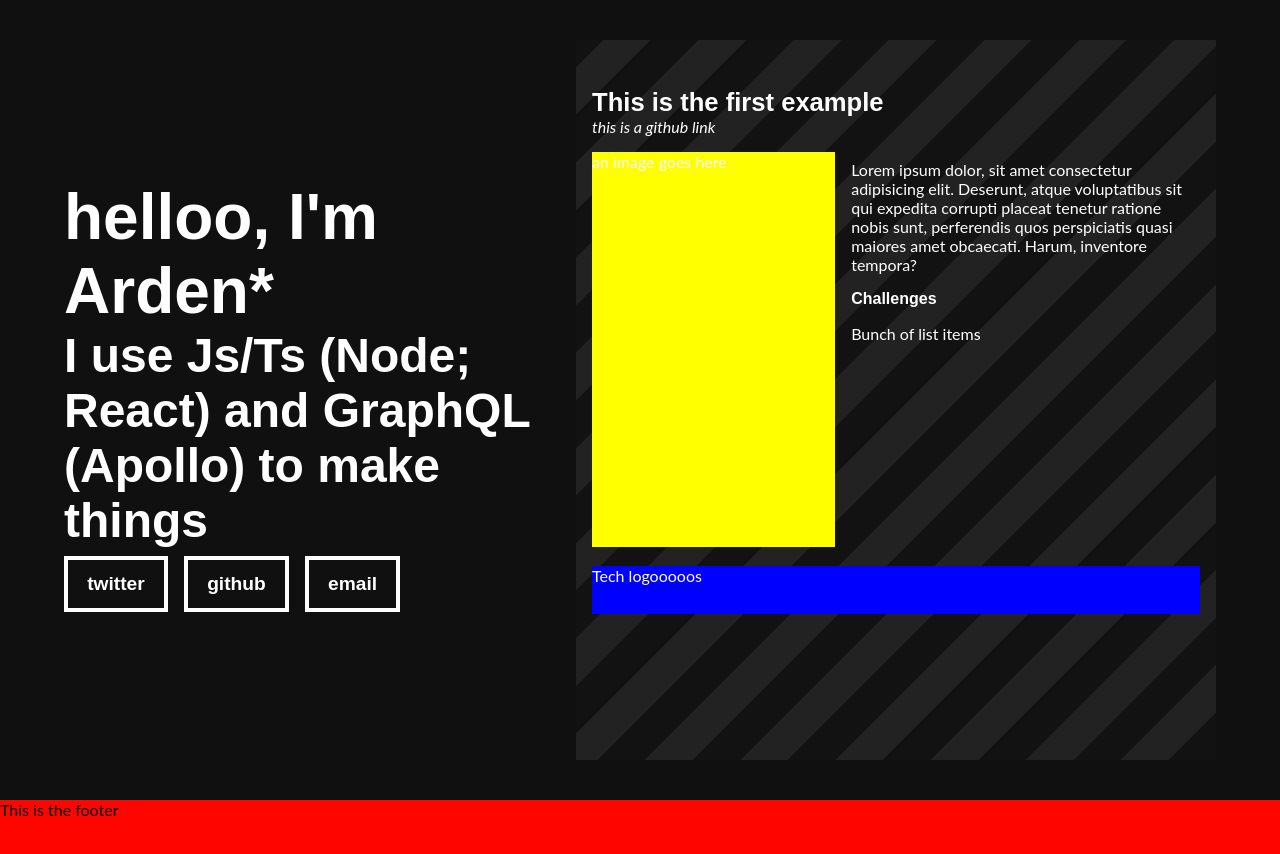
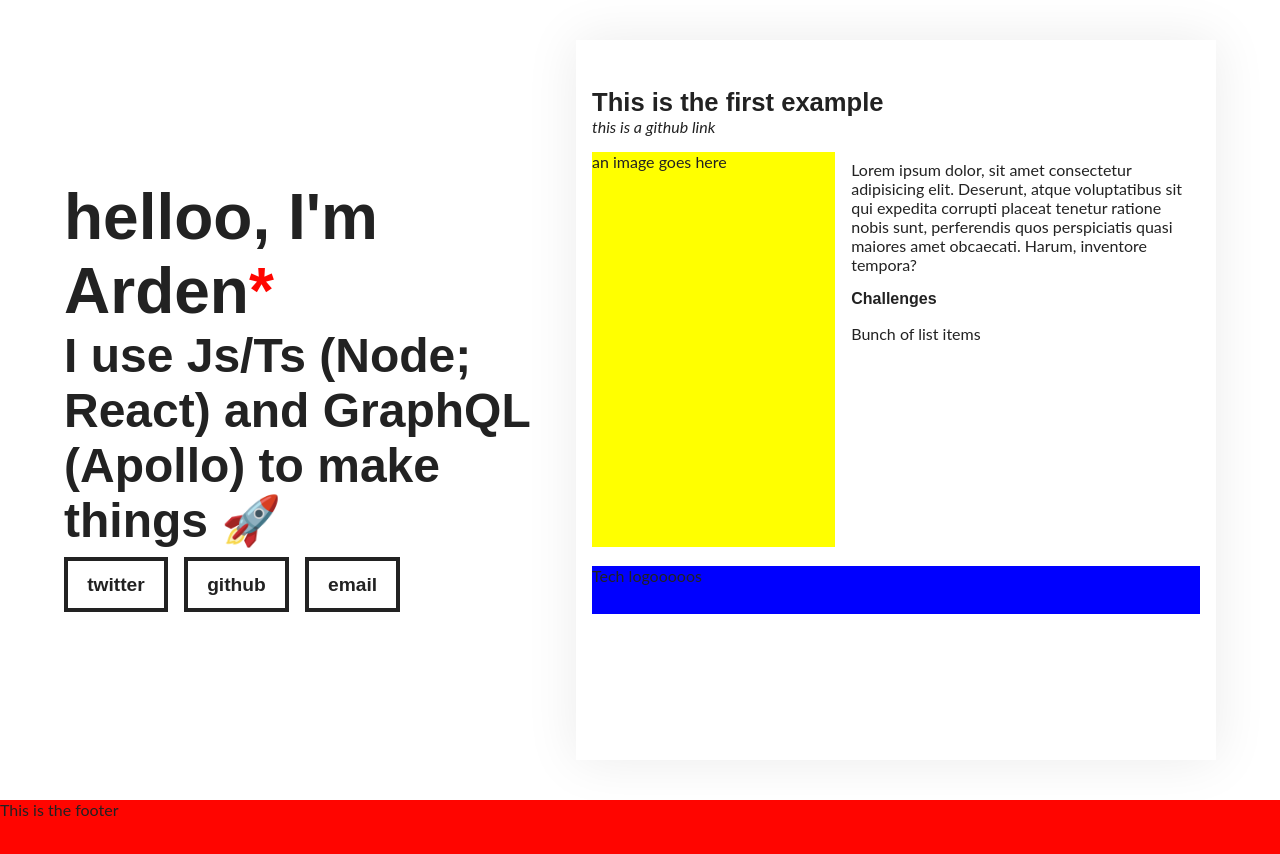
Before and after one commit to ArdenJ/ardenj.github.io, a React (Create React App) app: page / in a window 1280 px wide. Shown: the top 854 px of the page. Built offline with nearby package versions, Linux system fonts and the light colour scheme; a web font is replaced by a local one.

Commit message:
developing example component

```diff
--- a/package.json
+++ b/package.json
@@ -5,6 +5,7 @@
   "dependencies": {
     "react": "^16.12.0",
     "react-dom": "^16.12.0",
+    "react-markdown": "^4.3.1",
     "react-scripts": "3.3.0",
     "styled-components": "^4.4.1",
     "typescript": "~3.7.2"
--- a/src/App.tsx
+++ b/src/App.tsx
@@ -21,9 +21,11 @@ const App: React.FC = () => {
       <Container>
         <Main>
           <Header>
-            <h1>helloo, I&apos;m Arden*</h1>
+            <h1>
+              helloo, I&apos;m Arden<span style={{ color: '#ff0500' }}>*</span>
+            </h1>
             <h2>
-              I use Js/Ts (Node; React) and GraphQL (Apollo) to make things
+              I use Js/Ts (Node; React) and GraphQL (Apollo) to make things 🚀
             </h2>
             <p></p>
             <Links links={links} />
--- a/src/components/Container/Container.styled.js
+++ b/src/components/Container/Container.styled.js
@@ -3,5 +3,5 @@ import styled from 'styled-components'
 export const StyledContainer = styled.main`
   height: 100vh;
   width: 100vw;
-  background-color: #000;
+  background-color: ${({ theme }) => theme.bodyLight};
 `
--- a/src/components/Example/Example.styled.js
+++ b/src/components/Example/Example.styled.js
@@ -3,13 +3,13 @@ import styled from 'styled-components'
 export const StyledExample = styled.article`
   height: 100%;
   width: 100%;
-  background: repeating-linear-gradient(
+  /* background: repeating-linear-gradient(
     -45deg,
     #121212 0%,
     #121212 3.5%,
     #222222 3.5%,
     #222222 7%
-  );
+  ); */
   display: grid;
   grid-template-areas:
     'title'
@@ -39,7 +39,7 @@ export const StyledExample = styled.article`
 
     display: grid;
     grid-template-areas: 'imageContainer textContainer';
-    grid-template-columns: 40% 60%;
+    grid-template-columns: auto 60%;
 
     > .imageContainer {
       grid-area: imageContainer;
--- a/src/components/Links/Links.styled.js
+++ b/src/components/Links/Links.styled.js
@@ -7,8 +7,8 @@ export const StyledLink = styled.button`
   font-size: 1.2rem;
   margin: 0.5rem;
   padding: 0.8rem 1.2rem;
-  border: 4px solid ${({ theme }) => theme.textLight};
-  color: ${({ theme }) => theme.textLight};
+  border: 4px solid ${({ theme }) => theme.textDark};
+  color: ${({ theme }) => theme.textDark};
 
   &:first-child {
     margin: 0.5rem 0.5rem 0.5rem 0;
--- a/src/components/Main/Main.styled.js
+++ b/src/components/Main/Main.styled.js
@@ -5,8 +5,7 @@ export const StyledMain = styled.main`
   grid-template-areas: 'header section';
   overflow-x: hidden;
   align-items: center;
-  background: ${({ theme }) => theme.bodyDark};
-  color: ${({ theme }) => theme.textLight};
+  color: ${({ theme }) => theme.textLink};
   display: flex;
   height: 100vh;
   justify-content: center;
--- a/src/components/Section/Sections.styled.js
+++ b/src/components/Section/Sections.styled.js
@@ -2,8 +2,8 @@ import styled from 'styled-components'
 
 export const StyledSection = styled.section`
   grid-area: section;
-  background-color: ${({ theme }) => theme.bodyAccent2};
+  background-color: ${({ theme }) => theme.bodyLight};
   height: 90vh;
   width: calc(100vw / 2);
-  /* box-shadow: 0px 0px 50px 0px rgba(0, 0, 0, 0.5); */
+  box-shadow: 0px 0px 50px 1px rgba(0, 0, 0, 0.08);
 `
--- a/src/globalStyles/global.js
+++ b/src/globalStyles/global.js
@@ -18,8 +18,8 @@ export const GlobalStyles = createGlobalStyle`
     body {
         overflow-x: hidden;
         align-items: center;
-        background: ${({ theme }) => theme.primaryLight};
-        color: ${({ theme }) => theme.primaryDark};
+        background: ${({ theme }) => theme.bodyLight};
+        color: ${({ theme }) => theme.textDark};
         display: flex;
         height: 100vh;
         justify-content: center;
--- a/src/globalStyles/theme.js
+++ b/src/globalStyles/theme.js
@@ -1,9 +1,11 @@
 export const theme = {
-  textLight: '#ffffff',
+  textLight: '#cccccc',
   textDark: '#222222',
+  textDarkLink: '#101010',
   textAccent: '#ff0500',
 
   bodyDark: '#101010',
+  bodyLight: '#ffffff',
   bodyAccent1: '#ff0500',
   bodyAccent2: '#cc0400',
 }
```
Also changed, not shown: src/components/Example/examples.ts (added, +37 -0 lines), 1 other file (tests, documents, lock files or other folders).
